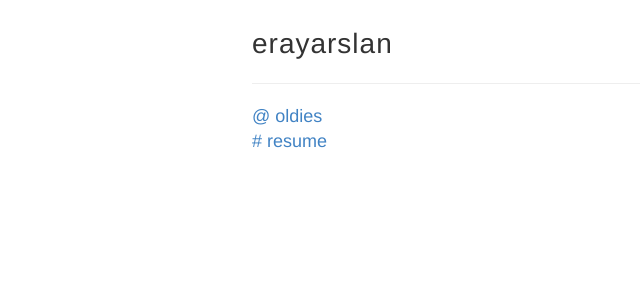
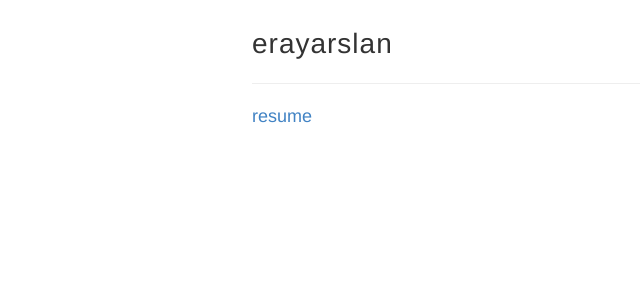
Before and after one commit to erayarslan/erayarslan.github.io, a Jekyll site: the page built from index.html, in a window 1280 px wide. Shown: the top 300 px of the page, without its empty margins (28-668 px from the left). Built offline with Jekyll 4.4.1, drawn with Linux system fonts in a browser that asks for light colours.

Commit message:
Update index.html

```diff
--- a/index.html
+++ b/index.html
@@ -4,10 +4,7 @@ layout: default
 
 <div class="posts">
   <article class="post">
-    <a href="https://gist.github.com/erayarslan">@ oldies</a>
-  </article>
-  <article class="post">
-    <a href="{{ site.baseurl }}resume.pdf"># resume</a>
+    <a href="{{ site.baseurl }}resume.pdf">resume</a>
   </article>
   {% for post in site.posts %}
   <article class="post">
```
